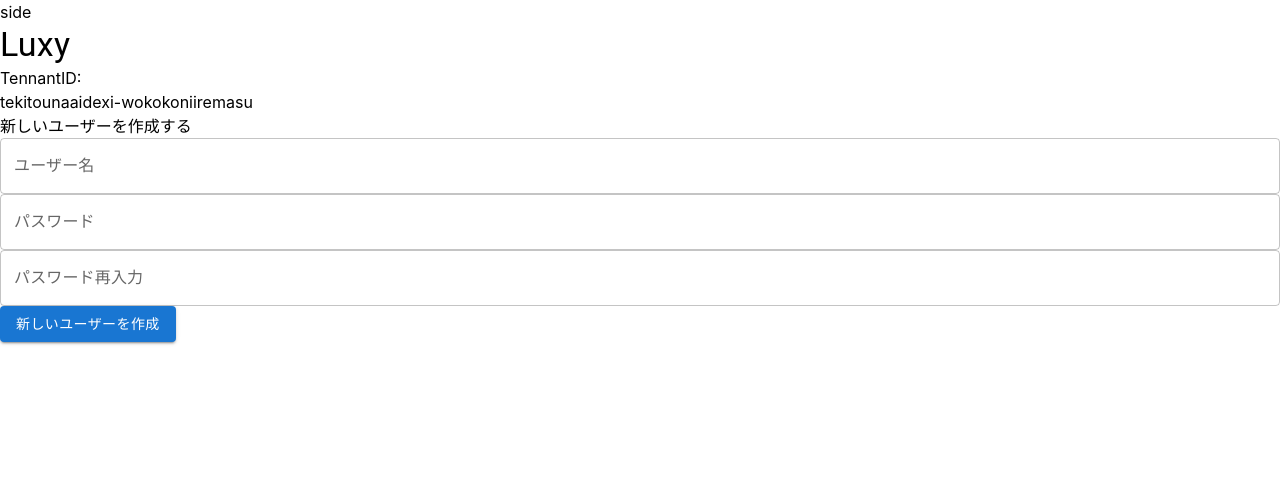
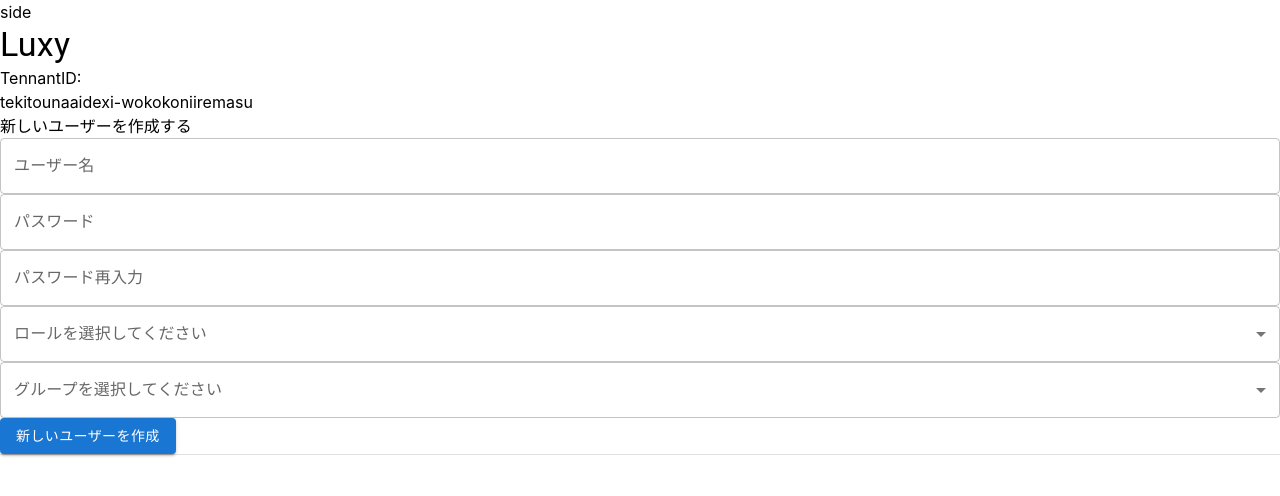
Before and after one commit to hito-kotaro/dcq-didactic-morpheus, a React (Create React App) app: page /home in a window 1280 px wide. Shown: the top 496 px of the page. Built offline with nearby package versions, Linux system fonts and the light colour scheme.

Commit message:
コンポーネント分割

```diff
--- a/src/components/mol/AdminMenu/CreateUserForm.tsx
+++ b/src/components/mol/AdminMenu/CreateUserForm.tsx
@@ -1,11 +1,25 @@
 import React from 'react';
 import { TextField, Button } from '@mui/material';
 import useInputForm from '../../../hooks/InputForm/useInputForm';
+import SelectForm from '../SelectForm/SelectForm';
+import { selectMenuType } from '../SelectForm/selectItemType';
 
 const CreateUserForm = () => {
   const userHandler = useInputForm();
   const pwdHandler = useInputForm();
   const rePwdHandler = useInputForm();
+
+  const roles: selectMenuType[] = [
+    { id: 1, label: 'master' },
+    { id: 2, label: 'leader' },
+    { id: 3, label: 'member' },
+  ];
+  const groups: selectMenuType[] = [
+    { id: 1, label: 'GroupA' },
+    { id: 2, label: 'GroupB' },
+    { id: 3, label: 'GroupC' },
+  ];
+
   return (
     <div className="flex">
       <div className="w-1/2">新しいユーザーを作成する</div>
@@ -36,6 +50,13 @@ const CreateUserForm = () => {
           onChange={rePwdHandler.onChange}
           value={rePwdHandler.value}
         />
+
+        <div className="h-3" />
+        <SelectForm menu={roles} label="ロールを選択してください" />
+
+        <div className="h-3" />
+        <SelectForm menu={groups} label="グループを選択してください" />
+
         <div className="h-3" />
         <Button variant="contained">新しいユーザーを作成</Button>
       </div>
--- /dev/null
+++ b/src/components/mol/SelectForm/SelectForm.tsx
@@ -0,0 +1,34 @@
+import React, { VFC } from 'react';
+import { FormControl, InputLabel, MenuItem, Select } from '@mui/material';
+import useSelectForm from './useSelectForm';
+import { selectMenuType } from './selectItemType';
+
+type Props = {
+  label: string;
+
+  menu: selectMenuType[];
+};
+
+const SelectForm: VFC<Props> = (props) => {
+  const { label, menu } = props;
+  const handler = useSelectForm();
+
+  return (
+    <FormControl fullWidth>
+      <InputLabel id="demo-simple-select-label">{label}</InputLabel>
+      <Select
+        labelId="demo-simple-select-label"
+        id="demo-simple-select"
+        value={handler.value}
+        label={label}
+        onChange={handler.handler}
+      >
+        {menu.map((m: selectMenuType) => (
+          <MenuItem value={m.id}>{m.label}</MenuItem>
+        ))}
+      </Select>
+    </FormControl>
+  );
+};
+
+export default SelectForm;
--- /dev/null
+++ b/src/components/mol/SelectForm/selectItemType.ts
@@ -0,0 +1,4 @@
+export type selectMenuType = {
+  id: number;
+  label: string;
+};
--- /dev/null
+++ b/src/components/mol/SelectForm/useSelectForm.ts
@@ -0,0 +1,13 @@
+import { useState } from 'react';
+import { SelectChangeEvent } from '@mui/material';
+
+const useSelectForm = () => {
+  const [value, setValue] = useState('');
+
+  const handler = (event: SelectChangeEvent) => {
+    setValue(event.target.value as string);
+  };
+  return { value, handler };
+};
+
+export default useSelectForm;
--- a/src/templates/AdminHomeTemplate/AdminHomeTemplate.tsx
+++ b/src/templates/AdminHomeTemplate/AdminHomeTemplate.tsx
@@ -1,4 +1,4 @@
-import { Button, TextField } from '@mui/material';
+import { Divider } from '@mui/material';
 import React from 'react';
 import CreateUserForm from '../../components/mol/AdminMenu/CreateUserForm';
 import AdminHomeHeader from '../../components/org/AdminHomeHeader/AdminHomeHeader';
@@ -12,8 +12,11 @@ const AdminHomeTemplate = () => {
           <div className="h-10" />
           <AdminHomeHeader />
           <div className="h-10" />
-          <div className="bg-green-50 rounded-lg border-1">
+          <div className="bg-green-50 rounded-lg border-1 py-3 px-1">
             <CreateUserForm />
+            <div className="my-5">
+              <Divider />
+            </div>
           </div>
         </div>
       </div>
```
